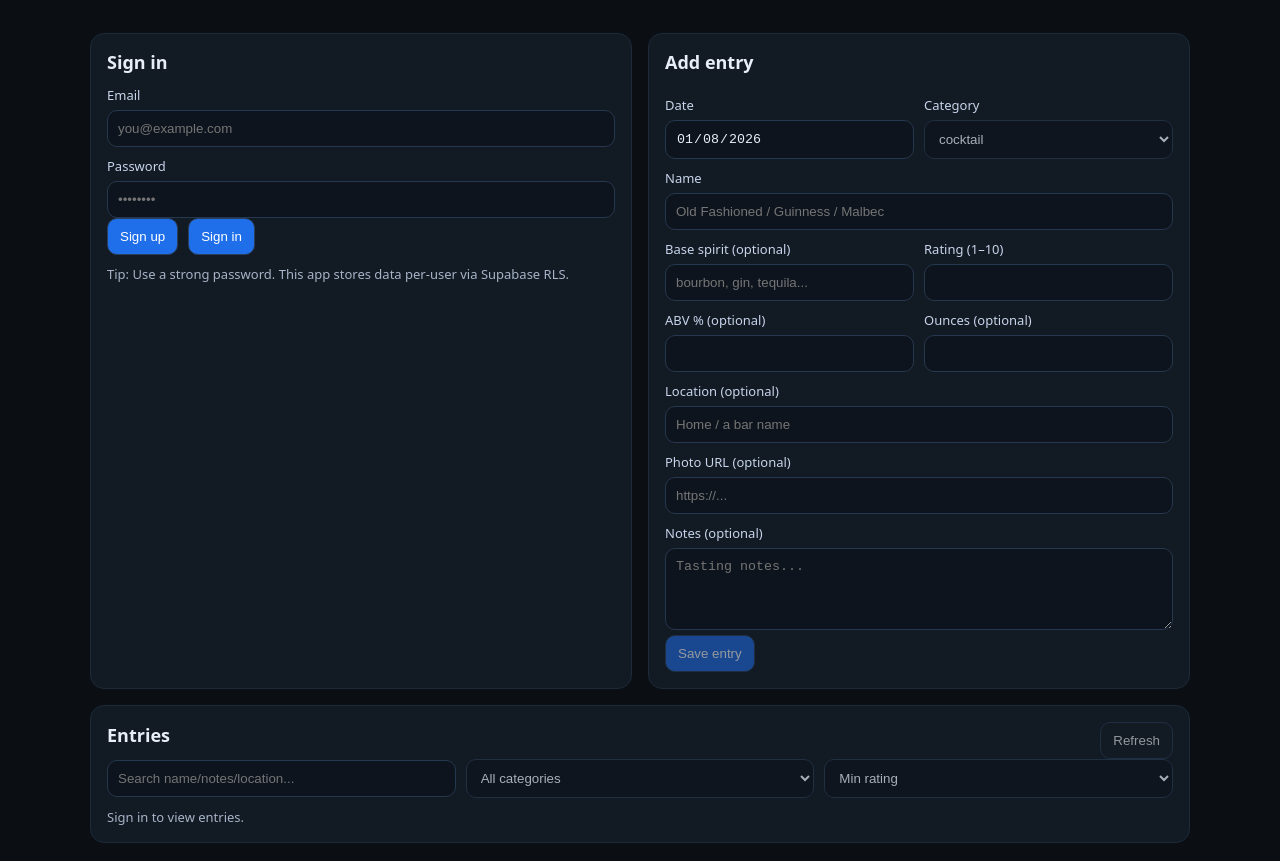
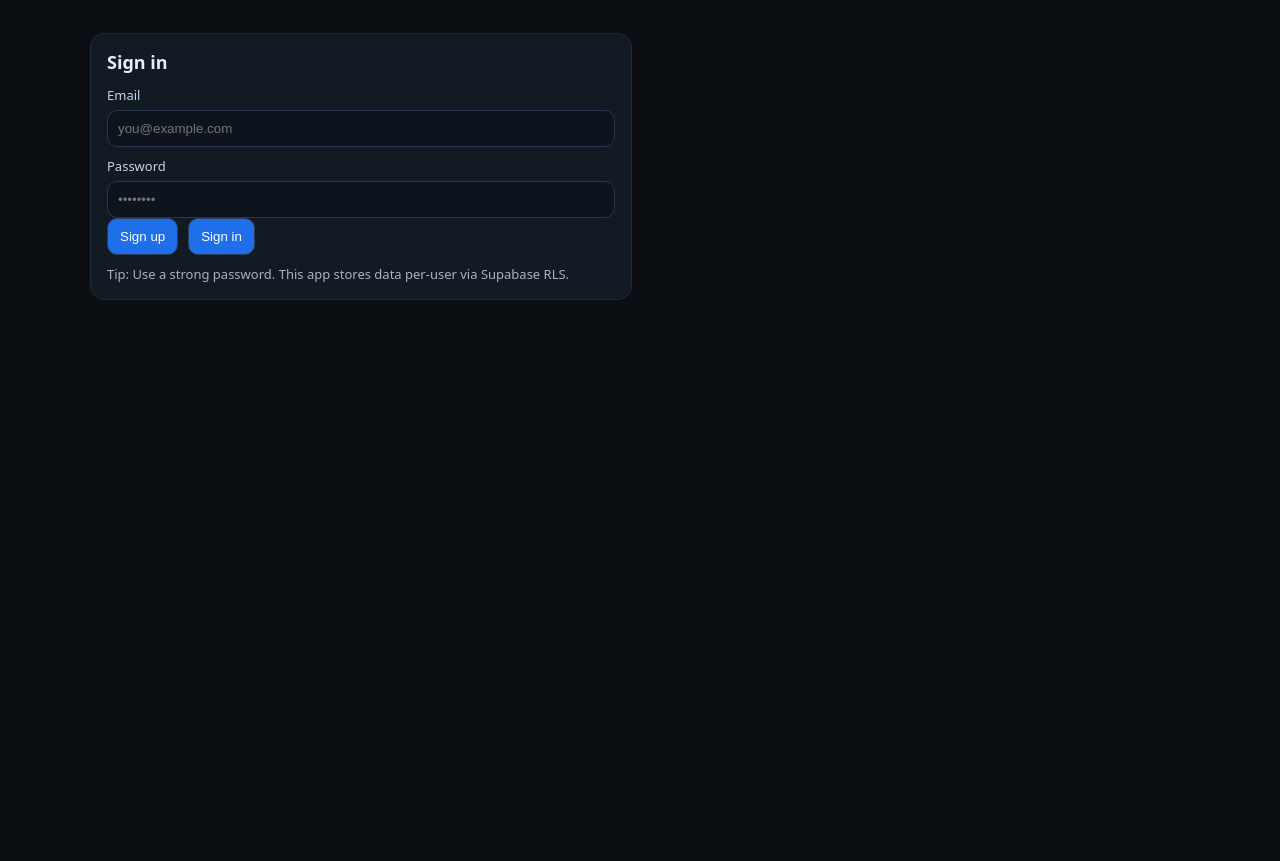
Before and after one commit to ben-walcutt/alky-journey, a plain HTML site: page index.html in a window 1280 px wide. Shown: the part 76-937 px from the top of the page. After the commit the page ends 800 px from the top, so only its background shows below. Drawn offline with nearby package versions, Linux system fonts and the light colour scheme.

Commit message:
updates to auth flow

```diff
--- a/app.js
+++ b/app.js
@@ -18,6 +18,10 @@ const els = {
   signIn: document.getElementById("signIn"),
   signOut: document.getElementById("signOut"),
   authStatus: document.getElementById("authStatus"),
+
+  signInSection: document.getElementById("signInSection"),
+  appSection: document.getElementById("appSection"),
+  entriesSection: document.getElementById("entriesSection"),
 
   entryForm: document.getElementById("entryForm"),
   saveMsg: document.getElementById("saveMsg"),
@@ -49,19 +53,17 @@ function setStatus(msg) {
 }
 
 function setAuthedUI(isAuthed) {
+  // Toggle visibility
+  els.signInSection.classList.toggle("hidden", isAuthed);   // hide sign-in when authed
+  els.appSection.classList.toggle("hidden", !isAuthed);     // show app when authed
+  els.entriesSection.classList.toggle("hidden", !isAuthed); // show entries when authed
+
+  // Sign out button
   els.signOut.disabled = !isAuthed;
 
-  // Entry form enable/disable
-  els.entryForm.querySelectorAll("input,select,textarea,button").forEach((el) => (el.disabled = !isAuthed));
-
-  // List controls
-  els.refresh.disabled = !isAuthed;
-  els.q.disabled = !isAuthed;
-  els.filterCategory.disabled = !isAuthed;
-  els.minRating.disabled = !isAuthed;
-
   if (!isAuthed) {
-    els.entries.innerHTML = `<div class="muted">Sign in to view entries.</div>`;
+    els.entries.innerHTML = ""; // no list visible anyway, but keeps state clean
+    els.saveMsg.textContent = "";
   }
 }
 
--- a/index.html
+++ b/index.html
@@ -5,6 +5,10 @@
   <meta name="viewport" content="width=device-width,initial-scale=1" />
   <title>Alcohol Journal</title>
   <link rel="stylesheet" href="styles.css" />
+  <style>
+    /* small helper so we don’t depend on editing styles.css */
+    .hidden { display: none !important; }
+  </style>
 </head>
 <body>
   <header class="wrap header">
@@ -20,7 +24,9 @@
   </header>
 
   <main class="wrap grid">
-    <section class="card">
+
+    <!-- 1) SIGN IN: only visible when NOT logged in -->
+    <section id="signInSection" class="card">
       <h2>Sign in</h2>
 
       <div class="form">
@@ -41,7 +47,8 @@
       </div>
     </section>
 
-    <section class="card">
+    <!-- 2) SAVE ENTRY: only visible when logged in -->
+    <section id="appSection" class="card hidden">
       <h2>Add entry</h2>
 
       <form id="entryForm" class="form">
@@ -101,15 +108,16 @@
       </form>
     </section>
 
-    <section class="card full">
+    <!-- 3) ENTRIES LIST: only visible when logged in -->
+    <section id="entriesSection" class="card full hidden">
       <div class="row space">
         <h2>Entries</h2>
-        <button id="refresh" class="secondary" disabled>Refresh</button>
+        <button id="refresh" class="secondary">Refresh</button>
       </div>
 
       <div class="row">
-        <input id="q" placeholder="Search name/notes/location..." disabled />
-        <select id="filterCategory" disabled>
+        <input id="q" placeholder="Search name/notes/location..." />
+        <select id="filterCategory">
           <option value="">All categories</option>
           <option value="cocktail">cocktail</option>
           <option value="beer">beer</option>
@@ -117,7 +125,7 @@
           <option value="spirit">spirit</option>
           <option value="other">other</option>
         </select>
-        <select id="minRating" disabled>
+        <select id="minRating">
           <option value="">Min rating</option>
           <option value="6">6+</option>
           <option value="7">7+</option>
@@ -128,9 +136,9 @@
 
       <div id="entries" style="margin-top:10px;"></div>
     </section>
+
   </main>
 
-  <!-- Supabase JS (UMD build) -->
   <script src="https://unpkg.com/@supabase/supabase-js@2"></script>
   <script src="app.js"></script>
 </body>
```
